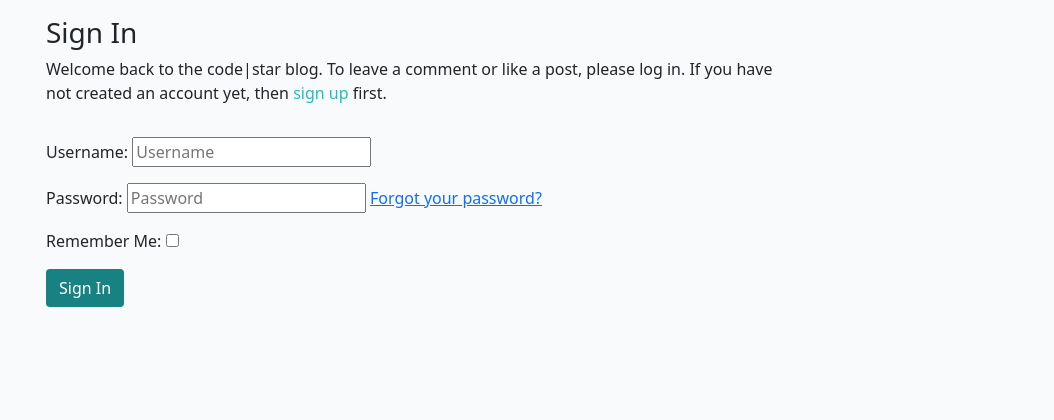
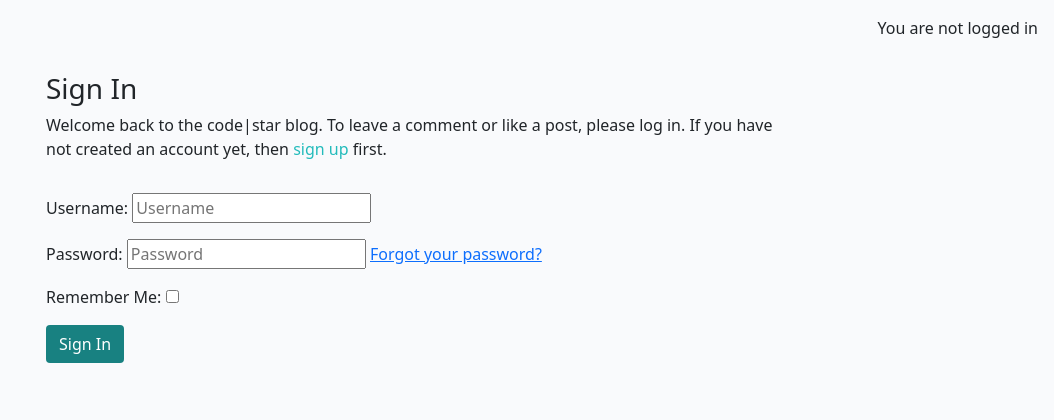
Before and after one commit to JyotiHambir-BC/CodeStar, a Django app: page /accounts/login/ in a window 1280 px wide. Shown: the part 60-480 px from the top of the page, without its empty margins (226-1280 px from the left). Run offline with Django 4.2, Linux system fonts and the light colour scheme; parts of the project's set-up code (start-up, migrations or seed data) failed here and were passed over; some libraries are stand-ins or nearby versions.

Commit message:
add code in base html for show the registered user login name display on right hand side of webpage

```diff
--- a/templates/base.html
+++ b/templates/base.html
@@ -75,6 +75,12 @@
     </nav>
 
     <main class="flex-shrink-0 main-bg">
+        {% if user.is_authenticated %}
+         <p class="text-end m-3">You are logged in as a {{ user }}</p>
+         {% else %}
+         <p class="text-end m-3">You are not logged in</p>
+
+         {% endif %}
 
         {% block content %}
         <!-- Content Goes here -->
```
